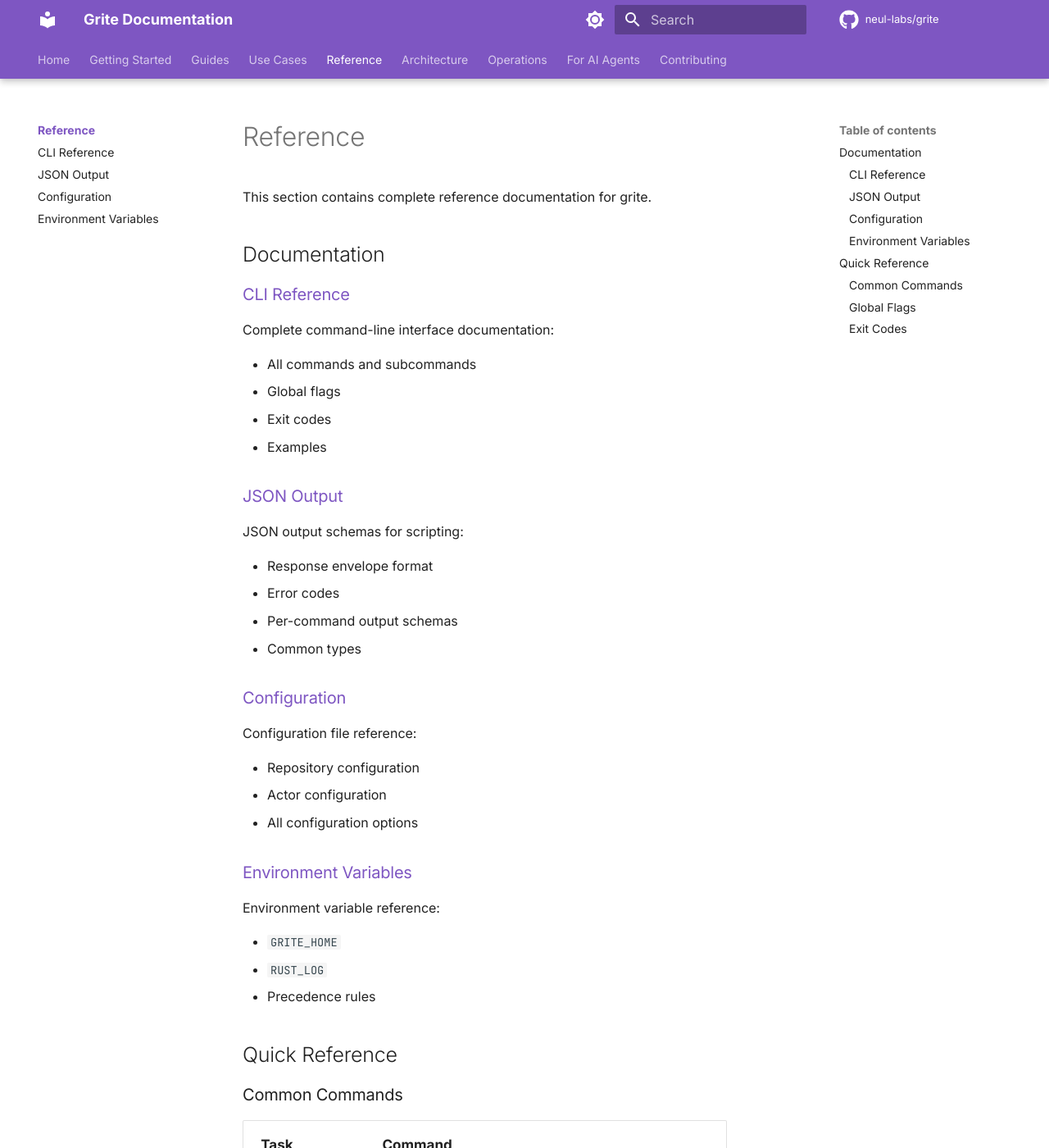
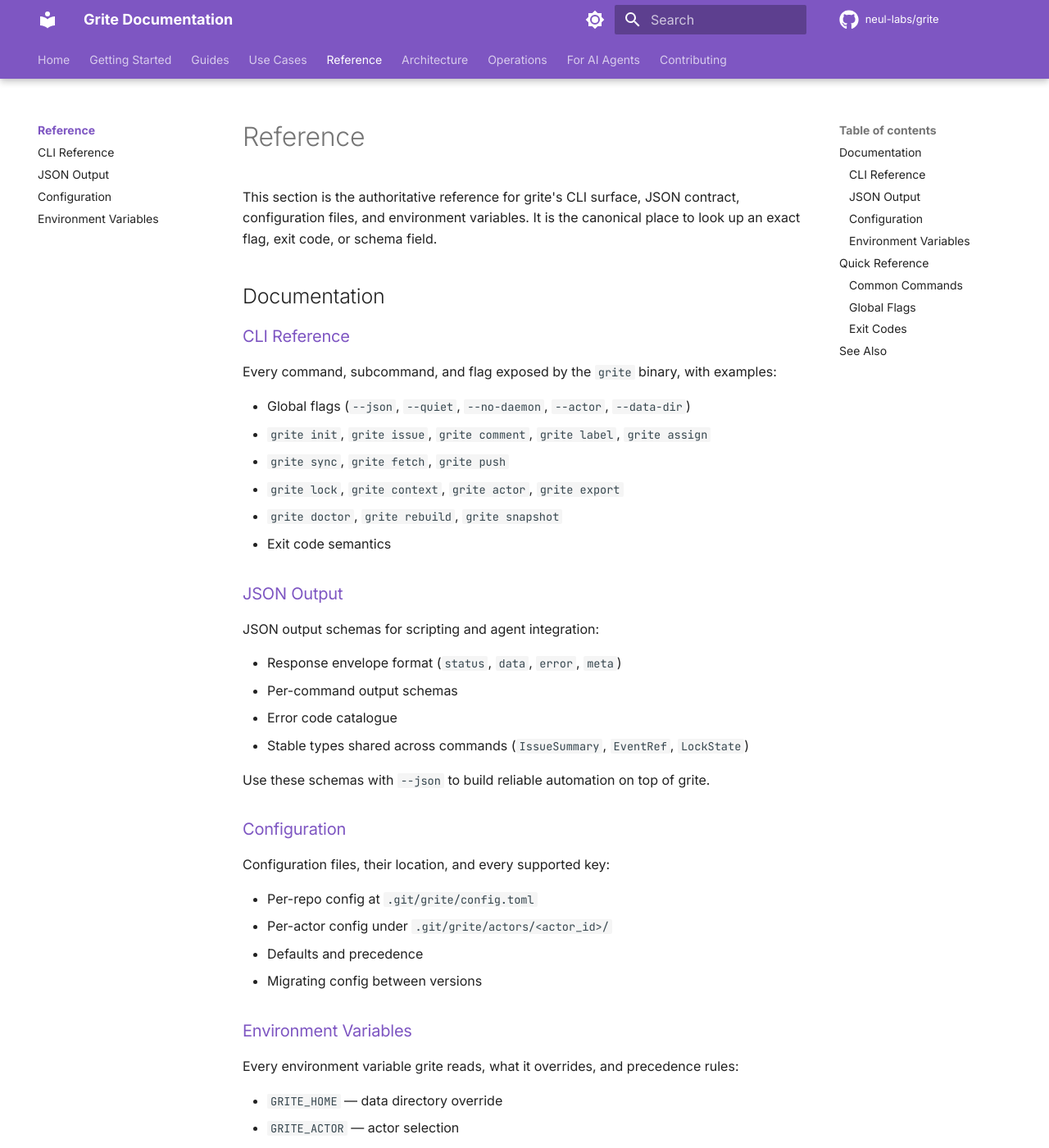
Before and after one commit to neul-labs/grite, an MkDocs documentation site: the page built from documentation/docs/reference/index.md, in a window 1280 px wide and 1400 px high. Shown: the whole window at 82% size. Built offline with MkDocs 1.6.1 and Material for MkDocs 9.7.7, drawn with Linux system fonts in a browser that asks for light colours; comment, search, counter and statistics services are not loaded; some of the changed text lies outside the part shown.

Commit message:
Expand documentation/
Replaces scaffolded nav stubs with source-grounded docs.
Fixes site_url to grite.docs.neullabs.com.

```diff
--- a/documentation/docs/reference/index.md
+++ b/documentation/docs/reference/index.md
@@ -1,42 +1,48 @@
 # Reference
 
-This section contains complete reference documentation for grite.
+This section is the authoritative reference for grite's CLI surface, JSON contract, configuration files, and environment variables. It is the canonical place to look up an exact flag, exit code, or schema field.
 
 ## Documentation
 
 ### [CLI Reference](cli.md)
 
-Complete command-line interface documentation:
+Every command, subcommand, and flag exposed by the `grite` binary, with examples:
 
-- All commands and subcommands
-- Global flags
-- Exit codes
-- Examples
+- Global flags (`--json`, `--quiet`, `--no-daemon`, `--actor`, `--data-dir`)
+- `grite init`, `grite issue`, `grite comment`, `grite label`, `grite assign`
+- `grite sync`, `grite fetch`, `grite push`
+- `grite lock`, `grite context`, `grite actor`, `grite export`
+- `grite doctor`, `grite rebuild`, `grite snapshot`
+- Exit code semantics
 
 ### [JSON Output](cli-json.md)
 
-JSON output schemas for scripting:
+JSON output schemas for scripting and agent integration:
 
-- Response envelope format
-- Error codes
+- Response envelope format (`status`, `data`, `error`, `meta`)
 - Per-command output schemas
-- Common types
+- Error code catalogue
+- Stable types shared across commands (`IssueSummary`, `EventRef`, `LockState`)
+
+Use these schemas with `--json` to build reliable automation on top of grite.
 
 ### [Configuration](configuration.md)
 
-Configuration file reference:
+Configuration files, their location, and every supported key:
 
-- Repository configuration
-- Actor configuration
-- All configuration options
+- Per-repo config at `.git/grite/config.toml`
+- Per-actor config under `.git/grite/actors/<actor_id>/`
+- Defaults and precedence
+- Migrating config between versions
 
 ### [Environment Variables](environment.md)
 
-Environment variable reference:
+Every environment variable grite reads, what it overrides, and precedence rules:
 
-- `GRITE_HOME`
-- `RUST_LOG`
-- Precedence rules
+- `GRITE_HOME` — data directory override
+- `GRITE_ACTOR` — actor selection
+- `GRITE_NO_DAEMON` — force CLI-only mode
+- `RUST_LOG` — log filtering for diagnostics
 
 ## Quick Reference
 
@@ -44,31 +50,45 @@
 
 | Task | Command |
 |------|---------|
-| Initialize | `grite init` |
-| Create issue | `grite issue create --title "..." --body "..."` |
-| List issues | `grite issue list` |
-| Show issue | `grite issue show <id>` |
-| Close issue | `grite issue close <id>` |
-| Sync | `grite sync` |
+| Initialize a repo | `grite init` |
+| Create an issue | `grite issue create --title "..." --body "..."` |
+| List open issues | `grite issue list` |
+| Show one issue | `grite issue show <id>` |
+| Comment | `grite comment add <id> --body "..."` |
+| Close | `grite issue close <id>` |
+| Add a label | `grite label add <id> --label bug` |
+| Add a dependency | `grite issue dep add <id> --target <other> --type blocks` |
+| Sync with remote | `grite sync` |
+| Acquire a lock | `grite lock acquire --resource issue:<id> --ttl 15m` |
 | Health check | `grite doctor` |
+| Rebuild local view | `grite rebuild` |
+| Export to JSON | `grite export --format json` |
 
 ### Global Flags
 
 | Flag | Description |
 |------|-------------|
-| `--json` | Output JSON |
-| `--quiet` | Suppress human output |
-| `--no-daemon` | Skip daemon |
-| `--actor <id>` | Use specific actor |
-| `--data-dir <path>` | Override data directory |
+| `--json` | Emit machine-readable JSON instead of human output |
+| `--quiet` | Suppress non-essential human output |
+| `--no-daemon` | Skip the daemon and run the command in-process |
+| `--actor <id>` | Use a specific actor identity for this invocation |
+| `--data-dir <path>` | Override the data directory (default `.git/grite/`) |
 
 ### Exit Codes
 
 | Code | Meaning |
 |------|---------|
 | `0` | Success |
-| `2` | Invalid arguments |
-| `3` | Not found |
-| `4` | Conflict |
-| `5` | Environment error |
-| `1` | Other error |
+| `1` | Other error (catch-all) |
+| `2` | Invalid arguments or unknown flag |
+| `3` | Resource not found (issue, lock, actor) |
+| `4` | Conflict (lock contention, cycle, concurrent edit rejected) |
+| `5` | Environment error (not a git repo, missing daemon socket, IO) |
+
+Scripts and agents should branch on the specific code, not just `!= 0`. See [JSON Output](cli-json.md) for the matching `error.code` strings.
+
+## See Also
+
+- [Architecture](../architecture/index.md) — Why the CLI behaves the way it does.
+- [Agent Playbook](../agents/playbook.md) — Recommended flag combinations for autonomous agents.
+- [Troubleshooting](../operations/troubleshooting.md) — Mapping common errors to fixes.
--- a/documentation/mkdocs.yml
+++ b/documentation/mkdocs.yml
@@ -1,6 +1,6 @@
 site_name: Grite Documentation
 site_description: A repo-local, git-backed issue/task system for AI coding agents and humans
-site_url: https://docs.neullabs.com/grite/
+site_url: https://grite.docs.neullabs.com/
 repo_url: https://github.com/neul-labs/grite
 repo_name: neul-labs/grite
 edit_uri: edit/main/documentation/docs/
```
Also changed, not shown: documentation/docs/architecture/index.md (+2 -2 lines), documentation/docs/getting-started/index.md (+50 -15 lines).
